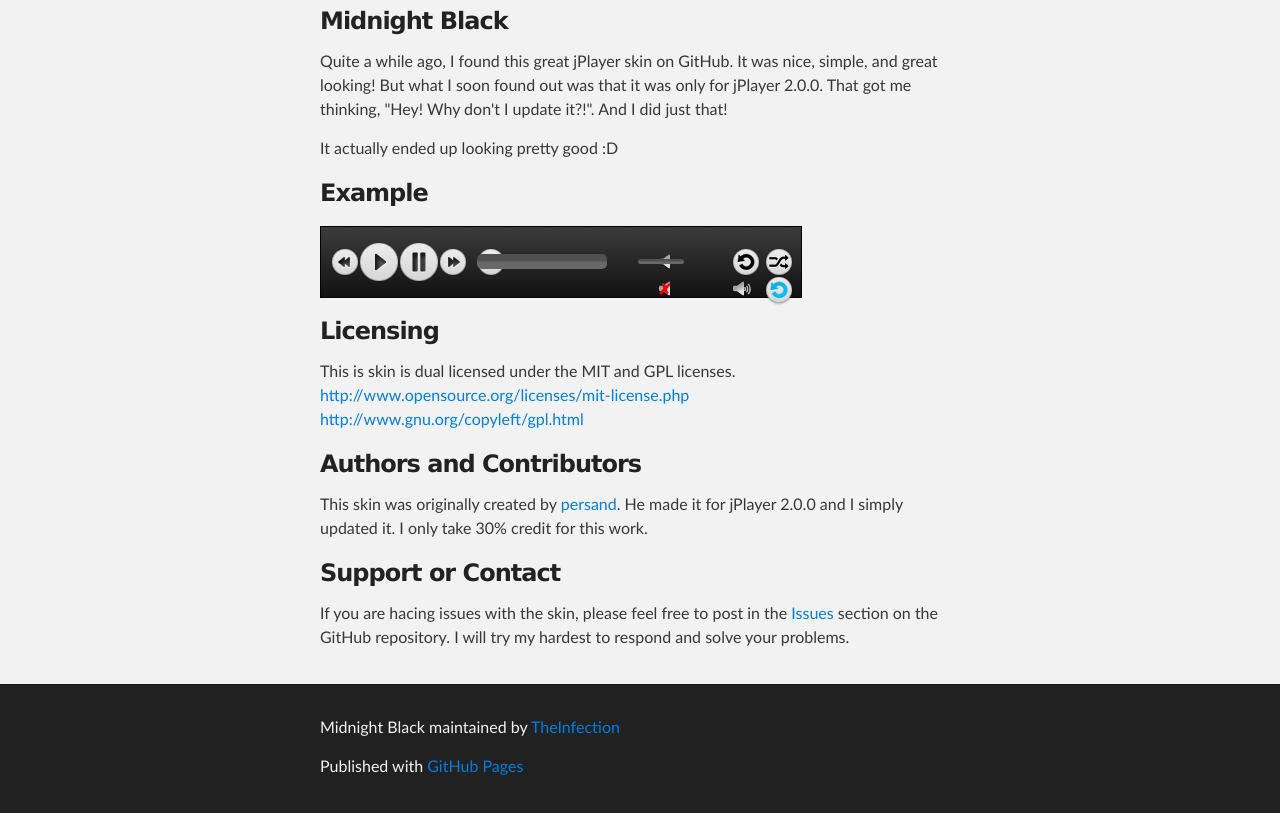
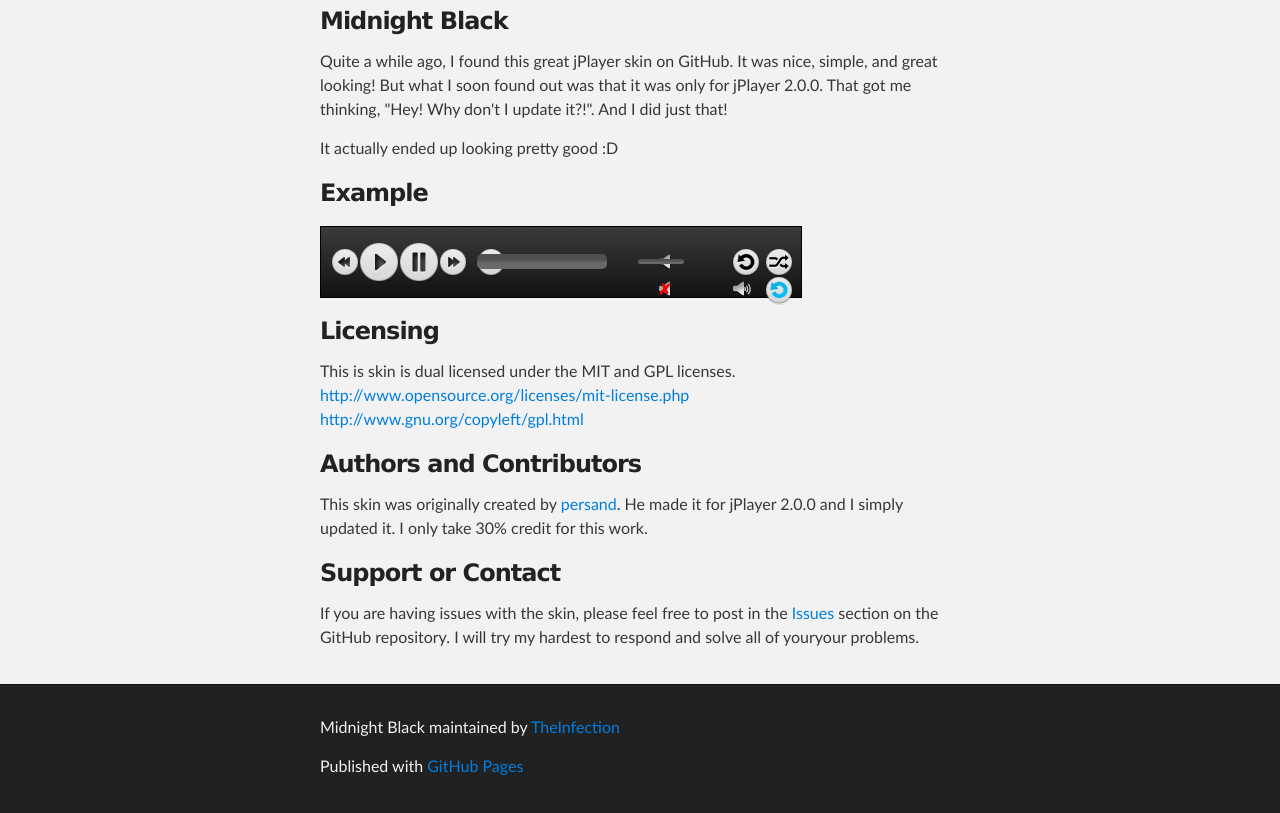
Before and after one commit to spthaolt/Midnight-Black, a plain HTML site: page index.html in a window 1280 px wide. Shown: the part 392-1205 px from the top of the page. Drawn offline with nearby package versions, Linux system fonts and the light colour scheme.

Commit message:
Update index.html

```diff
--- a/index.html
+++ b/index.html
@@ -189,7 +189,7 @@ $(document).ready(function(){
 
 <h3>Support or Contact</h3>
 
-<p>If you are hacing issues with the skin, please feel free to post in the <a href="https://github.com/TheInfection/jPlayer-Dark-Skin">Issues</a> section on the GitHub repository. I will try my hardest to respond and solve your problems.</p>
+<p>If you are having issues with the skin, please feel free to post in the <a href="https://github.com/TheInfection/jPlayer-Dark-Skin">Issues</a> section on the GitHub repository. I will try my hardest to respond and solve all of youryour problems.</p>
       </section>
     </div>
 
```
